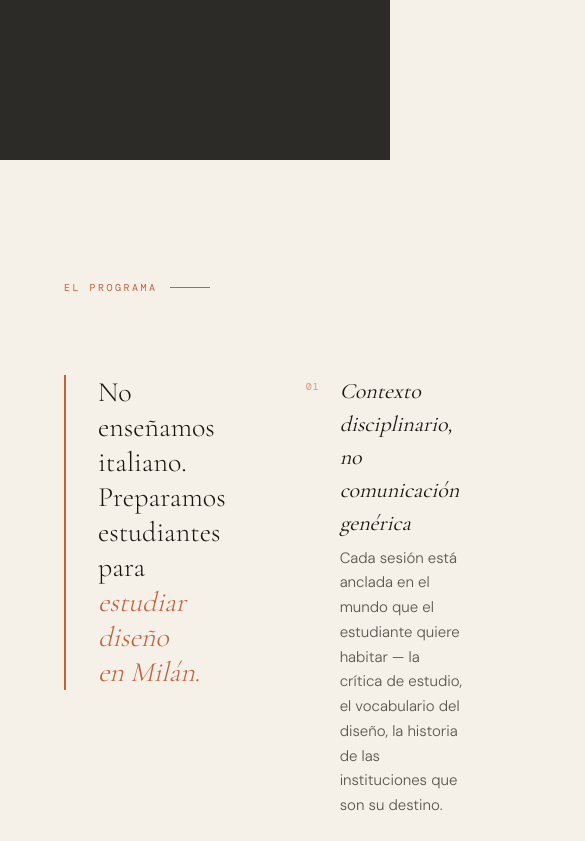
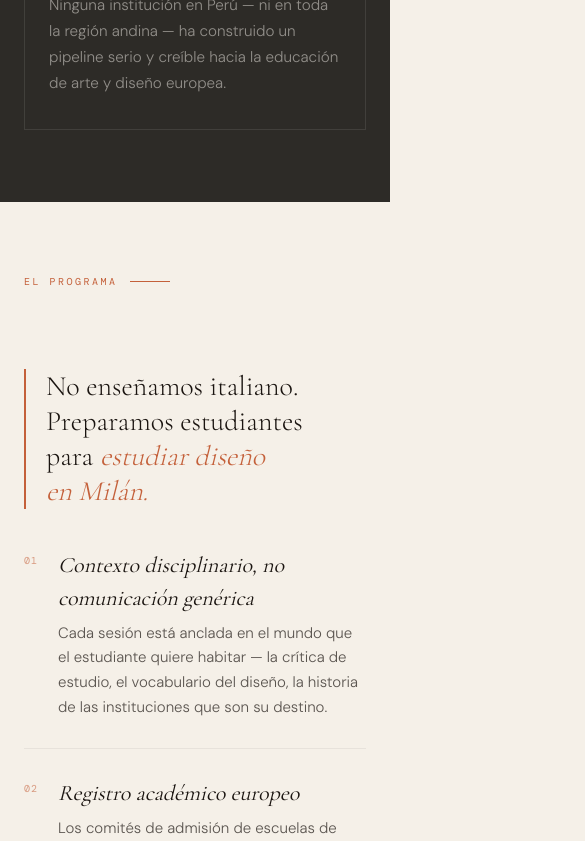
Before and after one commit to daparadisebanker-lab/studio-languages, a Next.js app: page / in a window 390 px wide. Shown: the part 3611-4452 px from the top of the page, 585 px wide, since content can reach past the window. Built offline with nearby package versions, Linux system fonts and the light colour scheme; a web font is replaced by a local one.

Commit message:
Mobile responsiveness pass 1 — 7 sections
Curriculum, Destinations, ElPrograma, Philosophy, Pricing, TheGap, WhySection: 1fr grids collapse to single column on mobile, padding reduces 120px→72px, container padding 64px→24px.

Co-Authored-By: Claude Sonnet 4.6 <noreply@anthropic.com>

```diff
--- a/components/sections/Curriculum.tsx
+++ b/components/sections/Curriculum.tsx
@@ -745,10 +745,10 @@ export default function Curriculum() {
         {/* Panels */}
         <div style={{ marginTop: '64px' }}>
           {activeTab === 'italiano' && (
-            <CurriculumPanel data={italianPanel} />
+            <CurriculumPanel data={italianPanel} isMobile={isMobile} />
           )}
           {activeTab === 'frances' && (
-            <CurriculumPanel data={frenchPanel} />
+            <CurriculumPanel data={frenchPanel} isMobile={isMobile} />
           )}
         </div>
       </div>
--- a/components/sections/Destinations.tsx
+++ b/components/sections/Destinations.tsx
@@ -1,6 +1,7 @@
 'use client';
 
 import { motion } from 'framer-motion';
+import { useIsMobile } from '@/lib/useIsMobile';
 
 const destinations = [
   { name: 'Politecnico di Milano', country: 'Italia' },
@@ -85,11 +86,13 @@ function TickerTrack({ ariaHidden = false }: { ariaHidden?: boolean }) {
 }
 
 export default function Destinations() {
+  const isMobile = useIsMobile();
+
   return (
     <section
       style={{
         background: '#1a1916',
-        padding: '12rem 4rem',
+        padding: isMobile ? '72px 24px' : '12rem 4rem',
         overflow: 'hidden',
       }}
     >
@@ -99,7 +102,7 @@ export default function Destinations() {
         whileInView={{ opacity: 1, y: 0 }}
         viewport={{ once: true, margin: '-80px' }}
         transition={{ duration: 0.9, ease: [0.16, 1, 0.3, 1] }}
-        style={{ marginBottom: '5rem' }}
+        style={{ marginBottom: isMobile ? '3rem' : '5rem' }}
       >
         {/* Eyebrow */}
         <p
--- a/components/sections/ElPrograma.tsx
+++ b/components/sections/ElPrograma.tsx
@@ -1,6 +1,7 @@
 'use client';
 
 import { motion } from 'framer-motion';
+import { useIsMobile } from '@/lib/useIsMobile';
 
 const easeOut = [0.16, 1, 0.3, 1] as [number, number, number, number];
 
@@ -28,19 +29,21 @@ const points = [
 ];
 
 export default function ElPrograma() {
+  const isMobile = useIsMobile();
+
   return (
     <section
       id="programa"
       style={{
         background: '#f5f0e8',
-        padding: '120px 0',
+        padding: isMobile ? '72px 0' : '120px 0',
       }}
     >
       <div
         style={{
           maxWidth: '1200px',
           margin: '0 auto',
-          padding: '0 64px',
+          padding: isMobile ? '0 24px' : '0 64px',
         }}
       >
         {/* Label */}
@@ -80,8 +83,8 @@ export default function ElPrograma() {
         <div
           style={{
             display: 'grid',
-            gridTemplateColumns: '1fr 1fr',
-            gap: '80px',
+            gridTemplateColumns: isMobile ? '1fr' : '1fr 1fr',
+            gap: isMobile ? '40px' : '80px',
             marginTop: '80px',
             alignItems: 'start',
           }}
@@ -94,7 +97,7 @@ export default function ElPrograma() {
             transition={{ duration: 1.1, ease: easeOut }}
             style={{
               borderLeft: '2px solid #c4603a',
-              paddingLeft: '32px',
+              paddingLeft: isMobile ? '20px' : '32px',
             }}
           >
             <p
--- a/components/sections/Philosophy.tsx
+++ b/components/sections/Philosophy.tsx
@@ -1,6 +1,7 @@
 'use client';
 
 import { motion } from 'framer-motion';
+import { useIsMobile } from '@/lib/useIsMobile';
 
 const easeOut = [0.16, 1, 0.3, 1] as [number, number, number, number];
 
@@ -23,18 +24,20 @@ const cards = [
 ];
 
 export default function Philosophy() {
+  const isMobile = useIsMobile();
+
   return (
     <section
       style={{
         background: '#faf7f2',
-        padding: '120px 0',
+        padding: isMobile ? '72px 0' : '120px 0',
       }}
     >
       <div
         style={{
           maxWidth: '1200px',
           margin: '0 auto',
-          padding: '0 64px',
+          padding: isMobile ? '0 24px' : '0 64px',
         }}
       >
         {/* Label */}
@@ -95,7 +98,7 @@ export default function Philosophy() {
         <div
           style={{
             display: 'grid',
-            gridTemplateColumns: '1fr 1fr 1fr',
+            gridTemplateColumns: isMobile ? '1fr' : '1fr 1fr 1fr',
             gap: '2px',
             marginTop: '64px',
           }}
@@ -113,7 +116,7 @@ export default function Philosophy() {
               }}
               style={{
                 background: '#f5f0e8',
-                padding: '48px 40px',
+                padding: isMobile ? '32px 24px' : '48px 40px',
                 position: 'relative',
                 overflow: 'hidden',
               }}
--- a/components/sections/Pricing.tsx
+++ b/components/sections/Pricing.tsx
@@ -1,6 +1,7 @@
 'use client'
 
 import { motion } from 'framer-motion'
+import { useIsMobile } from '@/lib/useIsMobile'
 
 const easeOut: [number, number, number, number] = [0.16, 1, 0.3, 1]
 
@@ -13,9 +14,10 @@ interface PriceCardProps {
   note: string
   featured: boolean
   index: number
+  isMobile: boolean
 }
 
-function PriceCard({ badge, format, duration, desc, amount, note, featured, index }: PriceCardProps) {
+function PriceCard({ badge, format, duration, desc, amount, note, featured, index, isMobile }: PriceCardProps) {
   return (
     <motion.div
       initial={{ opacity: 0, y: 24 }}
@@ -25,7 +27,7 @@ function PriceCard({ badge, format, duration, desc, amount, note, featured, inde
       whileHover={{ y: -4 }}
       style={{
         background: featured ? '#c4603a' : '#ede8df',
-        padding: '44px 36px',
+        padding: isMobile ? '32px 24px' : '44px 36px',
         display: 'flex',
         flexDirection: 'column',
         position: 'relative',
@@ -102,7 +104,7 @@ function PriceCard({ badge, format, duration, desc, amount, note, featured, inde
       <p
         style={{
           fontFamily: 'var(--font-display)',
-          fontSize: '40px',
+          fontSize: isMobile ? '32px' : '40px',
           fontWeight: 300,
           color: featured ? '#f5f0e8' : '#1a1410',
           lineHeight: 1,
@@ -130,7 +132,7 @@ function PriceCard({ badge, format, duration, desc, amount, note, featured, inde
   )
 }
 
-const tiers: Omit<PriceCardProps, 'index'>[] = [
+const tiers: Omit<PriceCardProps, 'index' | 'isMobile'>[] = [
   {
     badge: 'Estándar',
     format: 'Programa mensual',
@@ -161,18 +163,20 @@ const tiers: Omit<PriceCardProps, 'index'>[] = [
 ]
 
 export default function Pricing() {
+  const isMobile = useIsMobile()
+
   return (
     <section
       style={{
         background: '#f5f0e8',
-        padding: '120px 0',
+        padding: isMobile ? '72px 0' : '120px 0',
       }}
     >
       <div
         style={{
           maxWidth: '1200px',
           margin: '0 auto',
-          padding: '0 64px',
+          padding: isMobile ? '0 24px' : '0 64px',
         }}
       >
         {/* Label */}
@@ -239,13 +243,13 @@ export default function Pricing() {
         <div
           style={{
             display: 'grid',
-            gridTemplateColumns: 'repeat(3, 1fr)',
+            gridTemplateColumns: isMobile ? '1fr' : 'repeat(3, 1fr)',
             gap: '2px',
             marginTop: '64px',
           }}
         >
           {tiers.map((tier, i) => (
-            <PriceCard key={tier.badge} {...tier} index={i} />
+            <PriceCard key={tier.badge} {...tier} index={i} isMobile={isMobile} />
           ))}
         </div>
 
--- a/components/sections/TheGap.tsx
+++ b/components/sections/TheGap.tsx
@@ -2,6 +2,7 @@
 
 import { useEffect, useRef } from 'react';
 import { motion, useInView, useMotionValue, animate } from 'framer-motion';
+import { useIsMobile } from '@/lib/useIsMobile';
 
 const easeOut = [0.16, 1, 0.3, 1] as [number, number, number, number];
 const BORDER = '1px solid rgba(245,242,236,0.1)';
@@ -82,12 +83,14 @@ const cells = [
 
 /* ── Section ────────────────────────────────────────────── */
 export default function TheGap() {
+  const isMobile = useIsMobile();
+
   return (
-    <section style={{ background: '#2d2b27', padding: '12rem 4rem' }}>
+    <section style={{ background: '#2d2b27', padding: isMobile ? '72px 24px' : '12rem 4rem' }}>
       <div
         style={{
           display: 'grid',
-          gridTemplateColumns: '1fr 1fr 1fr',
+          gridTemplateColumns: isMobile ? '1fr' : '1fr 1fr 1fr',
           borderTop: BORDER,
           borderLeft: BORDER,
         }}
@@ -99,7 +102,7 @@ export default function TheGap() {
             whileInView={{ opacity: 1, y: 0 }}
             viewport={{ once: true, margin: '-60px' }}
             transition={{ duration: 0.9, ease: easeOut, delay: i * 0.15 }}
-            style={{ borderRight: BORDER, borderBottom: BORDER, padding: '4rem 3rem' }}
+            style={{ borderRight: BORDER, borderBottom: BORDER, padding: isMobile ? '2rem 1.5rem' : '4rem 3rem' }}
           >
             {/* Animated number */}
             <div
--- a/components/sections/WhySection.tsx
+++ b/components/sections/WhySection.tsx
@@ -1,6 +1,7 @@
 'use client'
 
 import { motion } from 'framer-motion'
+import { useIsMobile } from '@/lib/useIsMobile'
 
 const easeOut = [0.16, 1, 0.3, 1] as [number, number, number, number]
 
@@ -33,20 +34,22 @@ const criteria = [
 ]
 
 export default function WhySection() {
+  const isMobile = useIsMobile()
+
   return (
     <section
       id="para-quien"
       style={{
         background: '#2c2420',
         color: '#f5f0e8',
-        padding: '120px 0',
+        padding: isMobile ? '72px 0' : '120px 0',
       }}
     >
       <div
         style={{
           maxWidth: 1200,
           margin: '0 auto',
-          padding: '0 64px',
+          padding: isMobile ? '0 24px' : '0 64px',
         }}
       >
         {/* Label */}
@@ -113,8 +116,8 @@ export default function WhySection() {
         <div
           style={{
             display: 'grid',
-            gridTemplateColumns: '1fr 1fr',
-            gap: 64,
+            gridTemplateColumns: isMobile ? '1fr' : '1fr 1fr',
+            gap: isMobile ? 32 : 64,
             marginTop: 64,
             alignItems: 'start',
           }}
@@ -187,7 +190,7 @@ export default function WhySection() {
 
           {/* Right — Quote box */}
           <motion.div
-            initial={{ opacity: 0, x: 24 }}
+            initial={{ opacity: 0, x: isMobile ? 0 : 24 }}
             whileInView={{ opacity: 1, x: 0 }}
             viewport={{ once: true, margin: '-80px' }}
             transition={{ duration: 0.8, ease: easeOut, delay: 0.2 }}
@@ -202,7 +205,7 @@ export default function WhySection() {
             <span
               style={{
                 fontFamily: 'var(--font-display)',
-                fontSize: 120,
+                fontSize: isMobile ? 80 : 120,
                 color: '#c4603a',
                 opacity: 0.2,
                 position: 'absolute',
```
